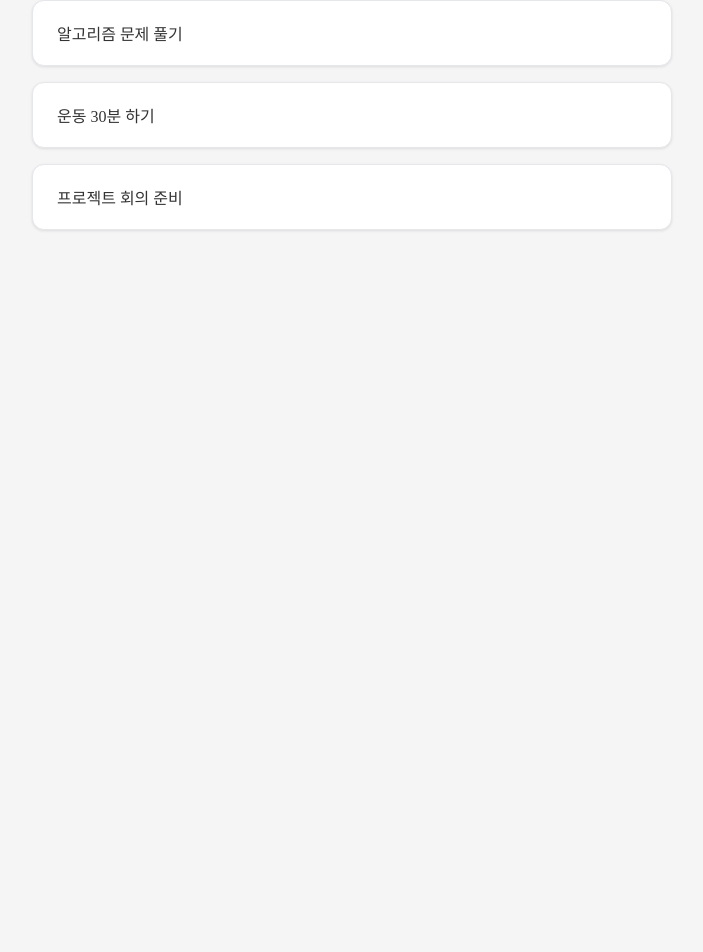
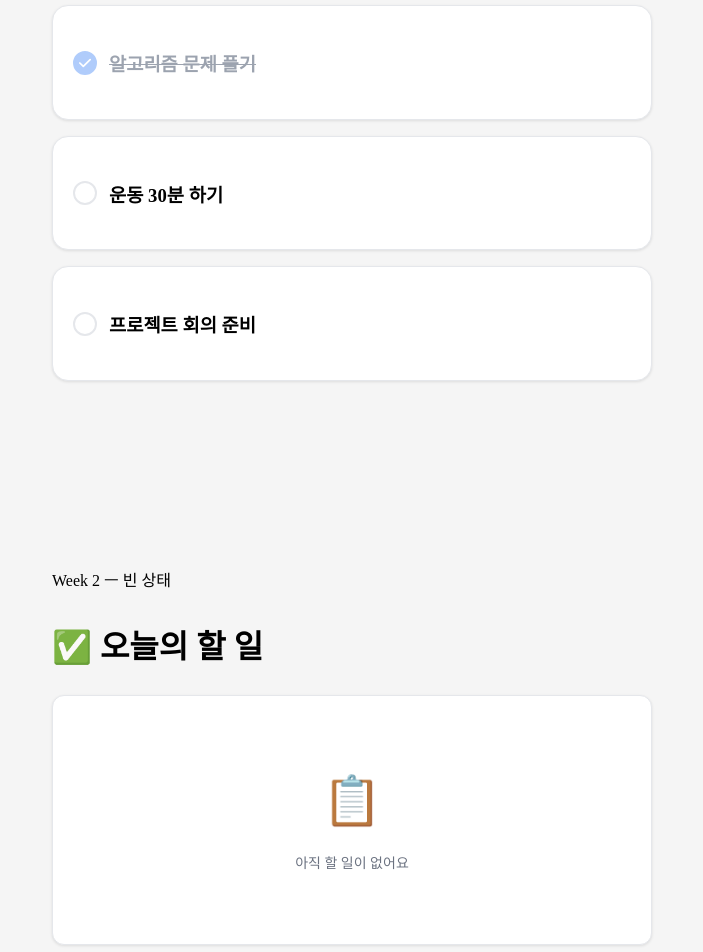
Before and after one commit to IT-Cotato/13th-Frontend-Assignment, a React (Vite) app: page / in a window 1280 px wide. Shown: the part 279-1231 px from the top of the page, without its empty margins (288-991 px from the left). Before the commit the page ends 920 px from the top, so only its background shows below. Built offline with nearby package versions, Linux system fonts and the light colour scheme.

Commit message:
과제 제출합니다

```diff
--- a/src/App.css
+++ b/src/App.css
@@ -1,54 +1,157 @@
+/* 🌟 투두 리스트 영역 (3번째 사진 참고: 간격 16px) */
+.todo-list {
+  display: flex;
+  flex-direction: column;
+  gap: 16px;
+}
+
+/* 🌟 개별 투두 카드 (2번째 사진 참고: 패딩, 간격, 둥글기 수정) */
+.todo-card {
+  background-color: #FFFFFF;
+
+  /* 피그마 데이터 반영 */
+  padding: 24px 20px;
+  border-radius: 16px;
+  gap: 12px;
+
+  border: 1px solid #E5E7EB;
+  box-shadow: 0px 1px 3px 0px rgba(0, 0, 0, 0.1);
+  display: flex;
+  align-items: center;
+}
+
+/* 🌟 체크박스 뼈대 (1번째 사진 참고: padding 4px 추가) */
+.checkbox-container {
+  display: flex;
+  width: 24px;
+  height: 24px;
+  padding: 4px; /* 피그마에 있는 패딩 값 반영 */
+  justify-content: center;
+  align-items: center;
+  border-radius: 50%;
+  flex-shrink: 0;
+  box-sizing: border-box; /* 패딩이 24px 크기 안으로 들어가도록 설정 */
+}
+
+/* 미완료 상태 (빈 동그라미) */
+.checkbox-container.unchecked {
+  border: 2px solid #E5E7EB;
+  background-color: transparent;
+}
+
+.checkbox-container.checked {
+  background-color: #3B82F6; /* 피그마의 --gray-200 색상 */
+  border: 2px solid #3B82F6;
+  opacity: 0.4;
+}
+
+.task-text {
+  color: #1F2937;
+  font-size: 14px;
+  font-style: normal;
+  font-weight: 400;
+  line-height: 21px; /* 150% */
+}
+
+.done-text {
+  color: #9CA3AF;
+  text-decoration: line-through;
+}
+
 
 .app-container {
+  width: 100%;
+  max-width: 600px;
+  margin: 0 auto;
+    /* 🌟 사진 반영: 맨 위에서부터 32px, 맨 아래에서부터 32px 떨어지게 합니다 */
+  padding: 32px 20px;
   display: flex;
   flex-direction: column;
-  width: 640px;
-  margin: 0 auto;
-  gap: 32px;
-  min-height: 100vh;
-  padding: 60px 20px;
-
-  background-color: #F5F5F5;
+    /* 🌟 사진 반영: 위쪽 리스트 섹션과 아래쪽 빈 섹션 사이의 64px 간격 */
+  gap: 64px;
 }
 
-.todo-header {
-  display: flex;
-  flex-direction: column;
-  gap: 10px;
+  .demo-section {
+    display: flex;
+    flex-direction: column;
+    gap: 32px;
 }
 
-.subtitle {
+    /* 헤더 내부 (소제목과 대제목 사이) 간격 */
+  .todo-header {
+    display: flex;
+    flex-direction: column;
+    gap: 42px;
+    margin: 0;
+}
+
+    /* 🌟 핵심 해결책: 텍스트의 보이지 않는 기본 여백(줄 간격) 완전히 제거 */
+    .subtitle, .title {
+      gap: 42px;
+      margin: 0;
+      line-height: 1; /* 글자 크기만큼만 높이를 차지하도록 설정하여 투명한 여백을 없앱니다 */
+    }
+
+
+.section-title {
+  font-size: 16px;
+  font-weight: normal;
   color: #6B7280;
-  font-size: 14px;
-  padding: 20px 15px;
-  font-weight: regular;
+  gap: 42px;
   margin: 0;
 }
 
-.title {
+
+.todo-empty-container {
   display: flex;
-  font-size: 24px;
-  font-weight: bold;
-  color: #222222;
-  gap: 20px;
-  margin: 0;
+  flex-direction: column;
+  justify-content: center;
+  align-items: center;
+  align-self: stretch;
+  gap: 42px;
+  background-color: #FFFFFF;
+  border-radius: 16px;
+  border: 1px solid #E5E7EB;
+  box-shadow: 0px 1px 3px 0px rgba(0, 0, 0, 0.1);
+  box-sizing: border-box;
 }
 
-.todo-list {
+
+.empty-icon {
+  color: #0A0A0A;
+  text-align: center;
+  font-family: Pretendard;
+  font-size: 48px;
+  font-style: normal;
+  font-weight: 400;
+  line-height: 72px; /* 150% */
+}
+
+.empty-text {
+  color: #6B7280;
+  text-align: center;
+  font-family: Pretendard;
+  font-size: 14px;
+  font-style: normal;
+  font-weight: 400;
+  line-height: 21px; /* 150% */
+  margin: 0; /* p태그의 기본 마진 제거 */
+}
+
+.todo-empty-container {
   display: flex;
   flex-direction: column;
-  color: #1F2937;
-  font-weight: Semibold;
-  font-size: 16px;
-  gap: 16px; /* 카드 사이의 간격 */
-}
+  justify-content: center;
+  align-items: center;
 
-.todo-card {
+  align-self: stretch;
+  height: 250px;
+  width: 100%;
+  gap: 16px;
+
   background-color: #FFFFFF;
   border-radius: 12px;
   border: 1px solid #E5E7EB;
   box-shadow: 0px 1px 3px 0px rgba(0, 0, 0, 0.1);
-  padding: 20px 24px;
-  font-size: 16px;
-  color: #333333;
+  box-sizing: border-box;
 }
--- a/src/App.tsx
+++ b/src/App.tsx
@@ -1,14 +1,57 @@
+
+
 import TodoHeader from './components/TodoHeader';
-import TodoList from './components/TodoList';
 import TodoCard from './components/TodoCard';
 import './App.css';
 
+function App() {
 
-function App() {
+  const todos = [
+    { id: 1, task: "리액트 공식문서 읽기",  isDone: true },
+    { id: 2, task: "알고리즘 문제 풀기", isDone: true },
+    { id: 3, task: "운동 30분 하기", isDone: false},
+    { id: 4, task: "프로젝트 회의 준비", isDone: false}
+  ];
+
   return (
     <div className="app-container">
-      <TodoHeader />
-      <TodoList />
+
+      {
+
+      }
+      <div className="demo-section">
+        <TodoHeader subtitle="Week 2 ㅡ 체크박스 토글" />
+
+        {/* 배열(todos)을 돌면서 4개의 카드를 찍어냅니다 */}
+        <div className="todo-list">
+          {todos.map((todo) => (
+            <TodoCard
+              key={todo.id}
+              num={todo.id}
+              task={todo.task}
+              description={todo.description}
+              isDone={todo.isDone}
+            />
+          ))}
+        </div>
+      </div>
+
+      {/* 위아래 구분을 위해 간격을 띄워주는 투명한 여백 */}
+      <div style={{ height: '64px' }}></div>
+
+      {/* ==========================================
+          🌟 2. 아래쪽 영역: 할 일이 없는 빈 상태
+          ========================================== */}
+      <div className="demo-section">
+        <TodoHeader subtitle="Week 2 ㅡ 빈 상태" />
+
+        {/* 배열이 비어있다고 가정하고 보여주는 빈 컨테이너입니다 */}
+        <div className="todo-empty-container">
+          <span className="empty-icon">📋</span>
+          <p className="empty-text">아직 할 일이 없어요</p>
+        </div>
+      </div>
+
     </div>
   );
 }
--- a/src/components/TodoCard.tsx
+++ b/src/components/TodoCard.tsx
@@ -1,11 +1,35 @@
-interface TodoCardProps{
+// src/components/TodoCard.tsx
+
+interface TodoCardProps {
     task: string;
-}
+    description: string; // 🌟 새로 추가하는 상세 설명 속성
+    isDone: boolean;
+  }
 
-export default function TodoCard({task}:TodoCardProps){
+  export default function TodoCard({ task, description, isDone }: TodoCardProps) {
     return (
-        <div className="todo-card">
+      <div className="todo-card">
+        {/* 1. 체크박스 영역 (기존 코드 유지) */}
+        <div className={`checkbox-container ${isDone ? 'checked' : 'unchecked'}`}>
+          {isDone && (
+            <svg width="14" height="10" viewBox="0 0 14 10" fill="none" xmlns="http://www.w3.org/2000/svg">
+              <path d="M1 5L5 9L13 1" stroke="white" strokeWidth="2" strokeLinecap="round" strokeLinejoin="round"/>
+            </svg>
+          )}
+        </div>
+
+        {/* 2. 🌟 텍스트 영역 (새로운 구조): 제목과 설명을 세로로 나열 */}
+        <div className="task-content">
+          {/* 제목 글씨 (피그마의 '검은 글씨 + 굵게' 스타일 반영) */}
+          <h3 className={`task-title ${isDone ? 'done-text' : ''}`}>
             {task}
+          </h3>
+
+          {/* 상세 설명 (피그마의 '회색 글씨' 스타일 반영) */}
+          <p className="task-description">
+            {description}
+          </p>
         </div>
-    )
-}
+      </div>
+    );
+  }
--- a/src/components/TodoHeader.tsx
+++ b/src/components/TodoHeader.tsx
@@ -1,9 +1,15 @@
-export default function TodoHeader(){
+// src/components/TodoHeader.tsx
+
+interface HeaderProps {
+    subtitle: string; // 🌟 외부에서 소제목 글자를 받아올 겁니다!
+  }
+
+  export default function TodoHeader({ subtitle }: HeaderProps) {
     return (
-        <header className="todo-header">
-            <p className="subtitle"> Week 1 ㅡ 기본 레이아웃</p>
-            <h1 className="title">✅ 오늘의 할 일</h1>
-        </header>
+      <header className="todo-header">
+        {/* 받아온 소제목을 여기에 쏙 넣습니다 */}
+        <p className="subtitle">{subtitle}</p>
+        <h1 className="title">✅ 오늘의 할 일</h1>
+      </header>
     );
-
-}
+  }
--- a/src/components/TodoList.tsx
+++ b/src/components/TodoList.tsx
@@ -1,13 +1,30 @@
 import TodoCard from './TodoCard';
 
 export default function TodoList() {
+  // 🌟 1. 할 일 배열: 과제 조건(2, 3) 달성을 위해 빈 배열로 만듭니다.
+  const todos: any[] = [];
+
+  // 🌟 2. 조건부 렌더링: 배열이 비어있을 때 빈 컨테이너 반환
+  if (todos.length === 0) {
     return (
-        <div className="todo-list">
-            <TodoCard task="리액트 공식문서 읽기" />
-            <TodoCard task="알고리즘 문제 풀기" />
-            <TodoCard task="운동 30분 하기" />
-            <TodoCard task="프로젝트 회의 준비" />
-        </div>
-    )
+      // CSS 클래스명은 스타일이 적용되도록 todo-empty-container로 맞췄습니다.
+      <div className="todo-empty-container">
+        <span className="empty-icon">📋</span>
+        <p className="empty-text">아직 할 일이 없어요</p>
+      </div>
+    );
+  }
 
+  // 3. 배열에 항목이 있을 때 리스트 렌더링
+  return (
+    <div className="todo-list">
+      {todos.map((todo) => (
+        <TodoCard
+          key={todo.id}
+          task={todo.task}
+          isDone={todo.isDone}
+        />
+      ))}
+    </div>
+  );
 }
--- a/tsconfig.app.json
+++ b/tsconfig.app.json
@@ -9,7 +9,7 @@
     "skipLibCheck": true,
 
     /* Bundler mode */
-    "moduleResolution": "bundler",
+    "moduleResolution": "node",
     "allowImportingTsExtensions": true,
     "verbatimModuleSyntax": true,
     "moduleDetection": "force",
```
